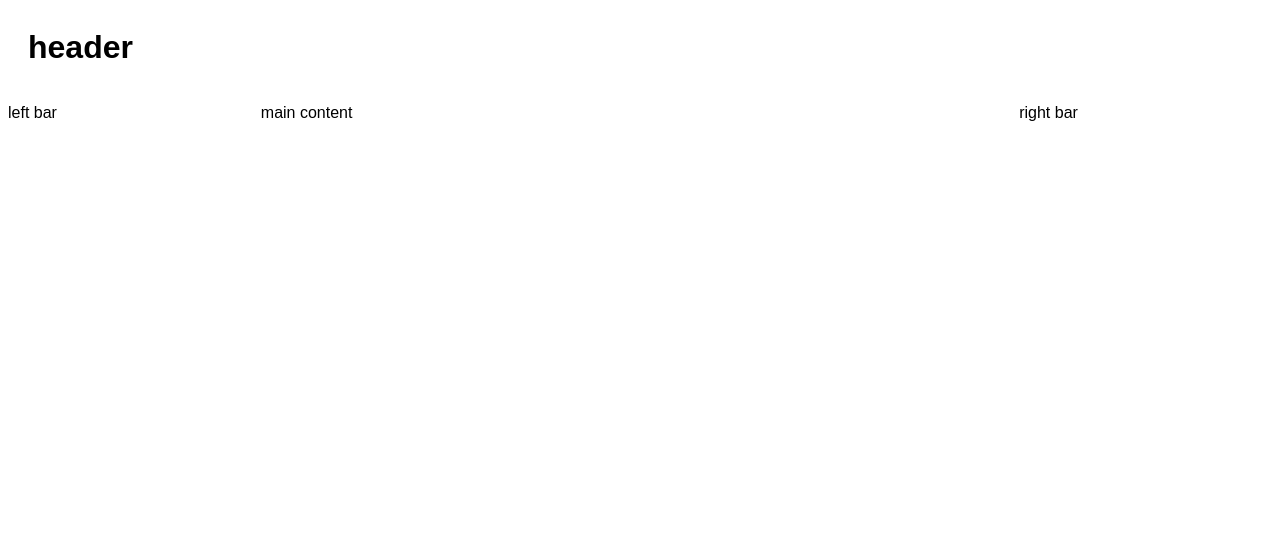
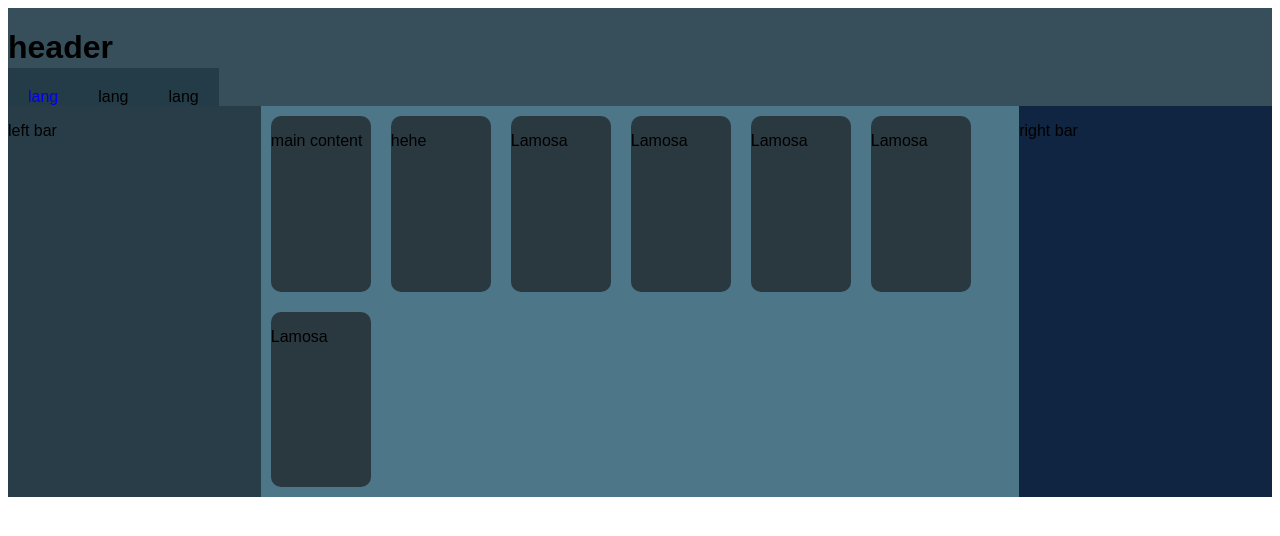
Before and after one commit to wetyuip/Code-snippet-site, a plain HTML site: page index.html in a window 1280 px wide. Drawn offline with nearby package versions, Linux system fonts and the light colour scheme.

Commit message:
Just added stuff lamosa

```diff
--- a/index.html
+++ b/index.html
@@ -12,6 +12,7 @@
 	<div class="parent">
 		<div class="div1">
 			<h1>header</h1>
+			<span class="links"><a class="header-buttons" href="#">lang</a><a class="header-buttons">lang</a><a class="header-buttons">lang</a></span>
 		</div>
 		<div class="div2">
 			<p>left bar</p>
@@ -19,9 +20,24 @@
 		<div class="div3">
 			<p>right bar</p>
 		</div>
-		<div class="div4"><p>main content</p> </div>
+		<div class="div4">
+
+
+      <div class="content"><p>main content</p>
+      </div>
+        <div class="content"><p>hehe</p>
+        </div>
+        <div class ="content"><p>Lamosa</p>
+        </div><div class ="content"><p>Lamosa</p>
+        </div><div class ="content"><p>Lamosa</p>
+        </div><div class ="content"><p>Lamosa</p>
+        </div><div class ="content"><p>Lamosa</p>
+        </div>
 	</div>
+	<script src="https://cdnjs.cloudflare.com/ajax/libs/jquery/3.4.1/jquery.min.js">
+	</script>
 	<script src="script.js">
+
 	</script>
 </body>
 
--- a/style.css
+++ b/style.css
@@ -7,13 +7,45 @@ grid-template-columns: repeat(5, 1fr);
 grid-template-rows: repeat(5, 1fr);
 grid-column-gap: 0px;
 grid-row-gap: 0px;
+  }
+
+.div1 { grid-area: 1 / 1 / 2 / 6;
+background-color: rgb(54, 79, 90)}
+.div2 { grid-area: 2 / 1 / 6 / 2;
+background-color: #283D47;}
+.div3 { grid-area: 2 / 5 / 6 / 6;
+background-color: #102542; }
+
+.div4 {
+  grid-area: 2 / 2 / 6 / 5;
+display: flex;
+flex-direction: row;
+background-color: #4D7689;
+flex-wrap: wrap;
+
+
+    }
+    .content{
+     background-color: #2a3940;
+     border-radius: 10px;
+      width: 100px;
+      margin: 10px;
+    }
+
+h1{
+  //padding-left: 20px;
+}
+.header-buttons{
+background-color: rgb(36, 60, 71);
+padding: 20px;
+}
+.links{
+  //padding: 20px;
+}
+a:link {
+  text-decoration: none;
 }
 
-.div1 { grid-area: 1 / 1 / 2 / 6; }
-.div2 { grid-area: 2 / 1 / 6 / 2; }
-.div3 { grid-area: 2 / 5 / 6 / 6; }
-.div4 { grid-area: 2 / 2 / 6 / 5; }
-
-h1{
-  padding-left: 20px;
+a:visited {
+  text-decoration: none;
 }
```
